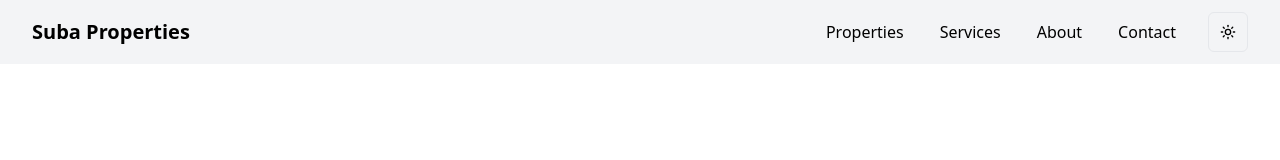
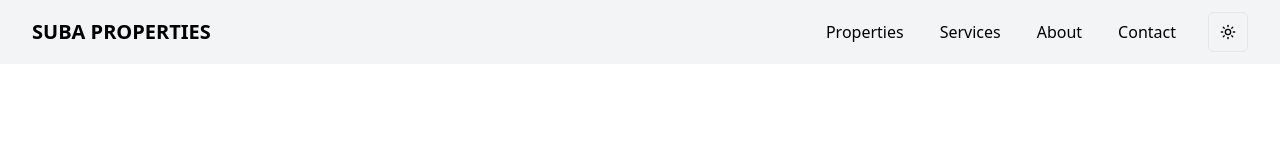
Before and after one commit to WilliamGiammona/subacorp, a Next.js app: page / in a window 1280 px wide. Shown: the top 160 px of the page. Built offline with nearby package versions, Linux system fonts and the light colour scheme.

Commit message:
added capital letters

```diff
--- a/app/components/ui/navigation/NavBar.tsx
+++ b/app/components/ui/navigation/NavBar.tsx
@@ -12,7 +12,7 @@ export default function NavBar() {
     <nav className="bg-gray-100 dark:bg-gray-900">
       <div className="max-w-7xl mx-auto px-4 sm:px-6 lg:px-8">
         <div className="flex justify-between h-16 items-center">
-          <div className="text-xl font-bold">Suba Properties</div>
+          <div className="text-xl font-bold">SUBA PROPERTIES</div>
           <div className="flex items-center gap-4">
             <NavigationMenu>
               <NavigationMenuList>
```
